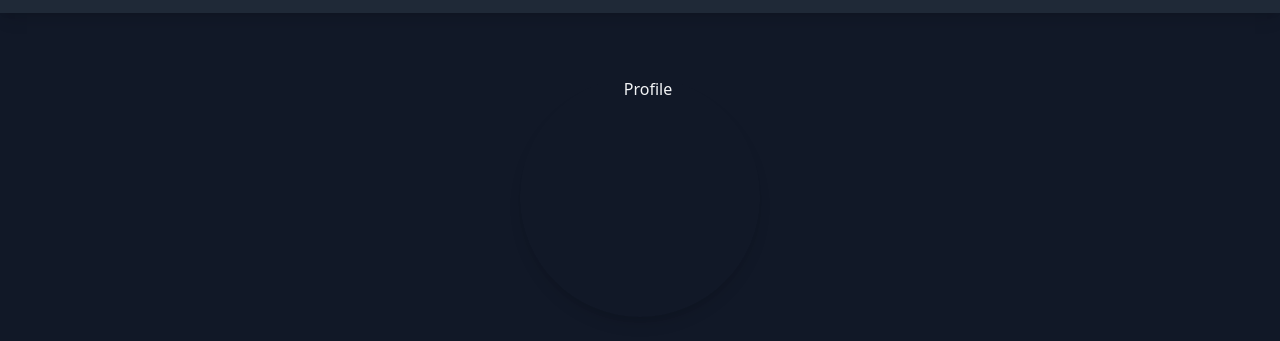
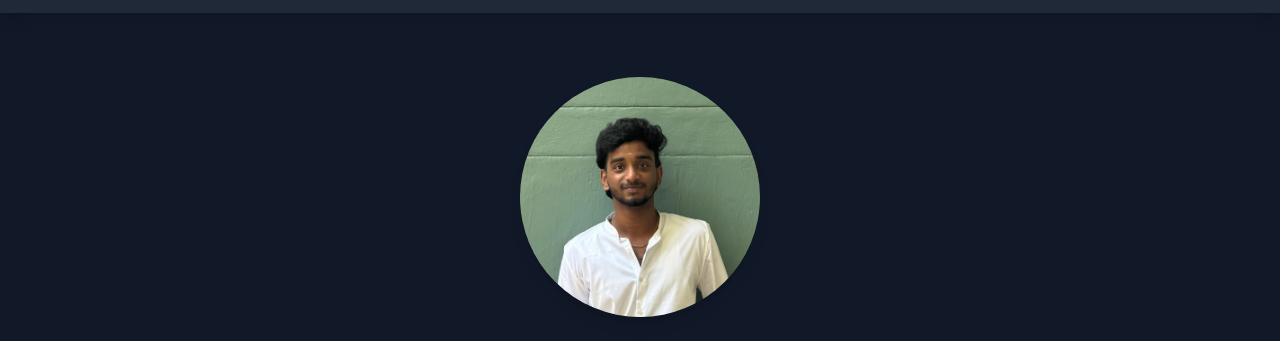
Before and after one commit to prasanna2223/portfolio.io, a plain HTML site: page index.html in a window 1280 px wide. Shown: the part 51-392 px from the top of the page. Drawn offline with nearby package versions, Linux system fonts and the light colour scheme; a script that the page names is missing.

Commit message:
index.html

```diff
--- a/index.html
+++ b/index.html
@@ -27,7 +27,7 @@
 
   <!-- Hero -->
   <section class="flex flex-col items-center text-center py-16 px-6">
-    <img src="./images/IMG-20250509-WA0003.jpg" alt="Profile" class="w-60 h-60 rounded-full shadow-lg border- border-teal-600 mb-8">
+    <img src="IMG-20250509-WA0003.jpg" alt="Profile" class="w-60 h-60 rounded-full shadow-lg border- border-teal-600 mb-8">
     <h2 class="text-4xl font-bold mb-2">Hi, I'm <span class="text-teal-400">Prasannakrishnan K S</span></h2>
     <p class="text-teal-400 text-xl mt-3 font-mono">
   💻 def life(): return 'Eat(), Sleep(), Code(), Repeat()'
```
